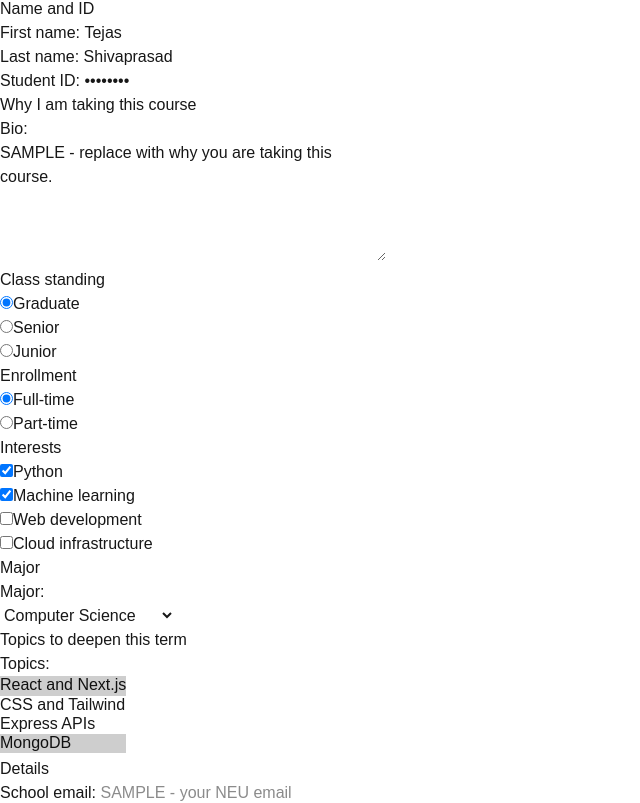
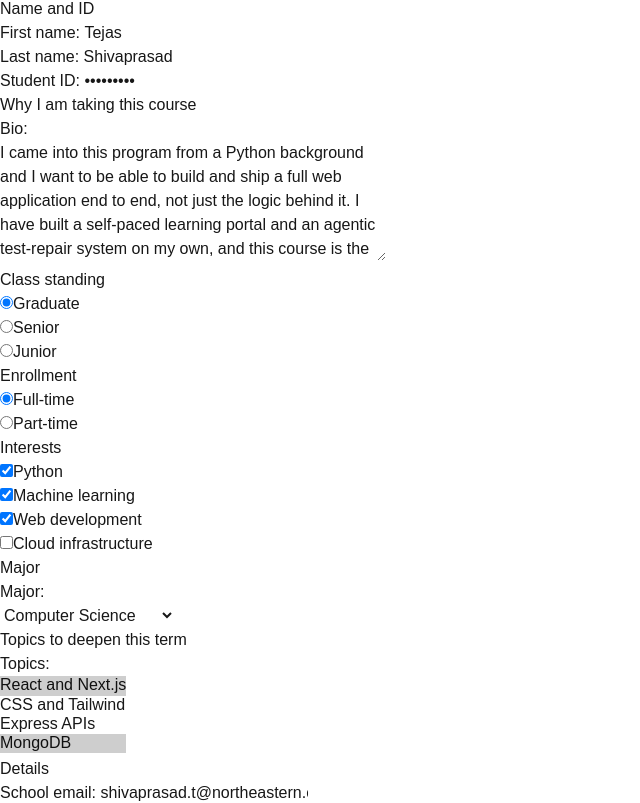
Before and after one commit to TejaShiv/kambaz-next-js, a Next.js app: page /labs/lab1 in a window 1280 px wide. Shown: the part 4317-5120 px from the top of the page, without its empty margins (0-640 px from the left). Built offline with nearby package versions, Linux system fonts and the light colour scheme.

Commit message:
YourID changes

```diff
--- a/app/labs/TOC.tsx
+++ b/app/labs/TOC.tsx
@@ -13,7 +13,7 @@ export default function TOC() {
         <li><Link href="/kambaz" id="wd-kambaz-link">Kambaz</Link></li>
         <li><Link href="/book/ch1" id="wd-toc-book-link">Chapter 1</Link></li>
       </ul>
-      <p>Tejas Shivaprasad — learning full stack, one tag at a time.</p>
+      <p>Tejas Shivaprasad — CS 5610, Fall 2026</p>
     </div>
   );
 }
--- a/app/labs/lab1/forms/YourForm.tsx
+++ b/app/labs/lab1/forms/YourForm.tsx
@@ -11,7 +11,7 @@ export default function YourForm() {
         <input type="text" id="wd-your-last-name" defaultValue="Shivaprasad" />
         <br />
         <label htmlFor="wd-your-student-id">Student ID: </label>
-          <input type="password" id="wd-your-student-id" defaultValue="00000000" />
+        <input type="password" id="wd-your-student-id" defaultValue="00XXXXXXX" />
         <br />
 
         <h5>Why I am taking this course</h5>
@@ -21,7 +21,7 @@ export default function YourForm() {
           id="wd-your-bio"
           cols={40}
           rows={5}
-            defaultValue="SAMPLE - replace with why you are taking this course."
+          defaultValue="I came into this program from a Python background and I want to be able to build and ship a full web application end to end, not just the logic behind it. I have built a self-paced learning portal and an agentic test-repair system on my own, and this course is the piece I am missing."
         />
         <br />
 
@@ -51,7 +51,7 @@ export default function YourForm() {
         <input type="checkbox" name="your-interests" id="wd-your-int-ml" defaultChecked />
         <label htmlFor="wd-your-int-ml">Machine learning</label>
         <br />
-          <input type="checkbox" name="your-interests" id="wd-your-int-web" />
+        <input type="checkbox" name="your-interests" id="wd-your-int-web" defaultChecked />
         <label htmlFor="wd-your-int-web">Web development</label>
         <br />
         <input type="checkbox" name="your-interests" id="wd-your-int-cloud" />
@@ -86,7 +86,7 @@ export default function YourForm() {
         <input
           type="email"
           id="wd-your-email"
-            placeholder="SAMPLE - your NEU email"
+          defaultValue="shivaprasad.t@northeastern.edu"
         />
         <br />
         <label htmlFor="wd-your-grad-year">Expected graduation year: </label>
```
Lines whose indentation alone changed are shown as unchanged.
